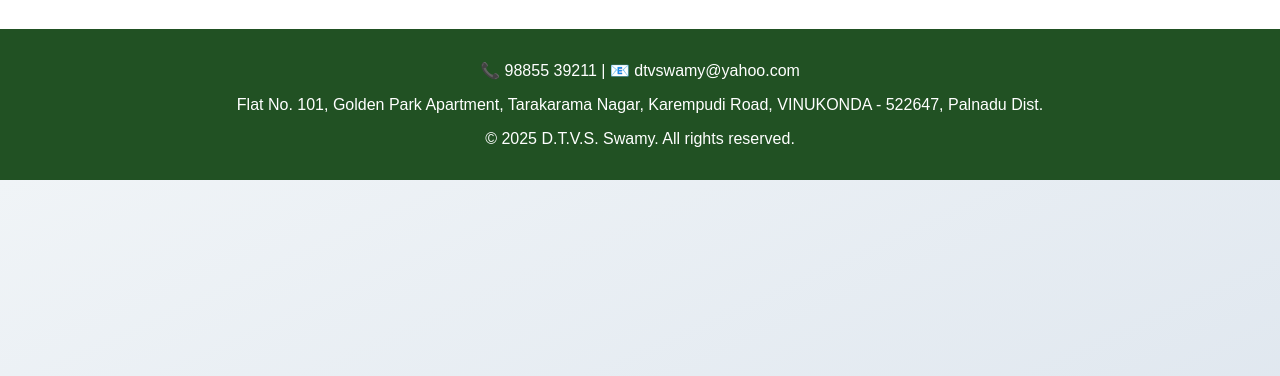
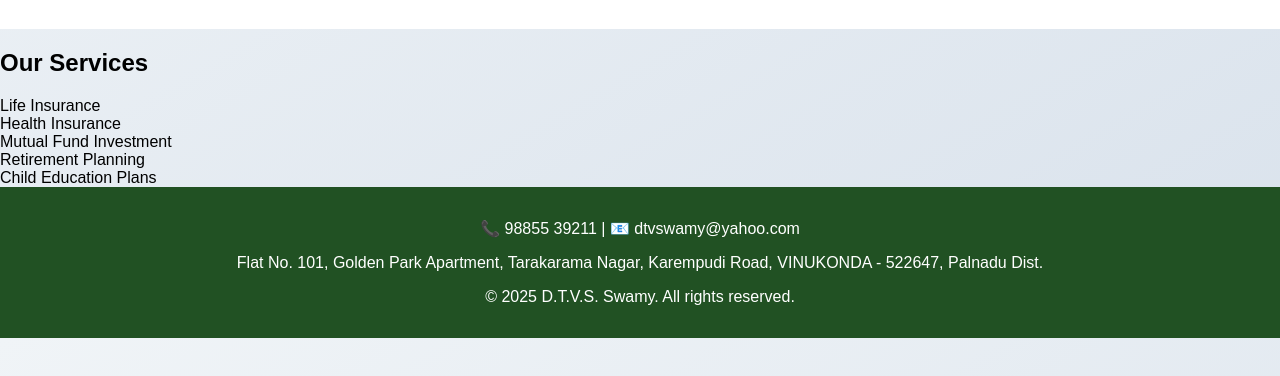
Before and after one commit to koushik0623/swamy, a plain HTML site: page index.html in a window 1280 px wide. Shown: the part 400-776 px from the top of the page. Drawn offline with Linux system fonts and the light colour scheme; files whose address does not match are found by name.

Commit message:
Update index.html

```diff
--- a/index.html
+++ b/index.html
@@ -14,7 +14,7 @@
   </header>
 
   <div class="banner">
-    <img src="Screenshot 2025-05-26 145753.png" alt="D.T.V.S. Swamy Profile and Partners"/>
+    <img src="C:\Users\DEll\Pictures\Screenshots\Screenshot 2025-05-26 145753.png" alt="D.T.V.S. Swamy Profile and Partners"/>
     <div class="banner-content">
       <h2>Trusted Insurance & Financial Consultant</h2>
       <p>
@@ -36,6 +36,17 @@
     </form>
   </div>
 
+  <div class="services">
+    <h2>Our Services</h2>
+    <div class="services-list">
+      <div class="service">Life Insurance</div>
+      <div class="service">Health Insurance</div>
+      <div class="service">Mutual Fund Investment</div>
+      <div class="service">Retirement Planning</div>
+      <div class="service">Child Education Plans</div>
+    </div>
+  </div>
+
   <footer>
     <p>📞 98855 39211 | 📧 dtvswamy@yahoo.com</p>
     <p>Flat No. 101, Golden Park Apartment, Tarakarama Nagar, Karempudi Road, VINUKONDA - 522647, Palnadu Dist.</p>
```
